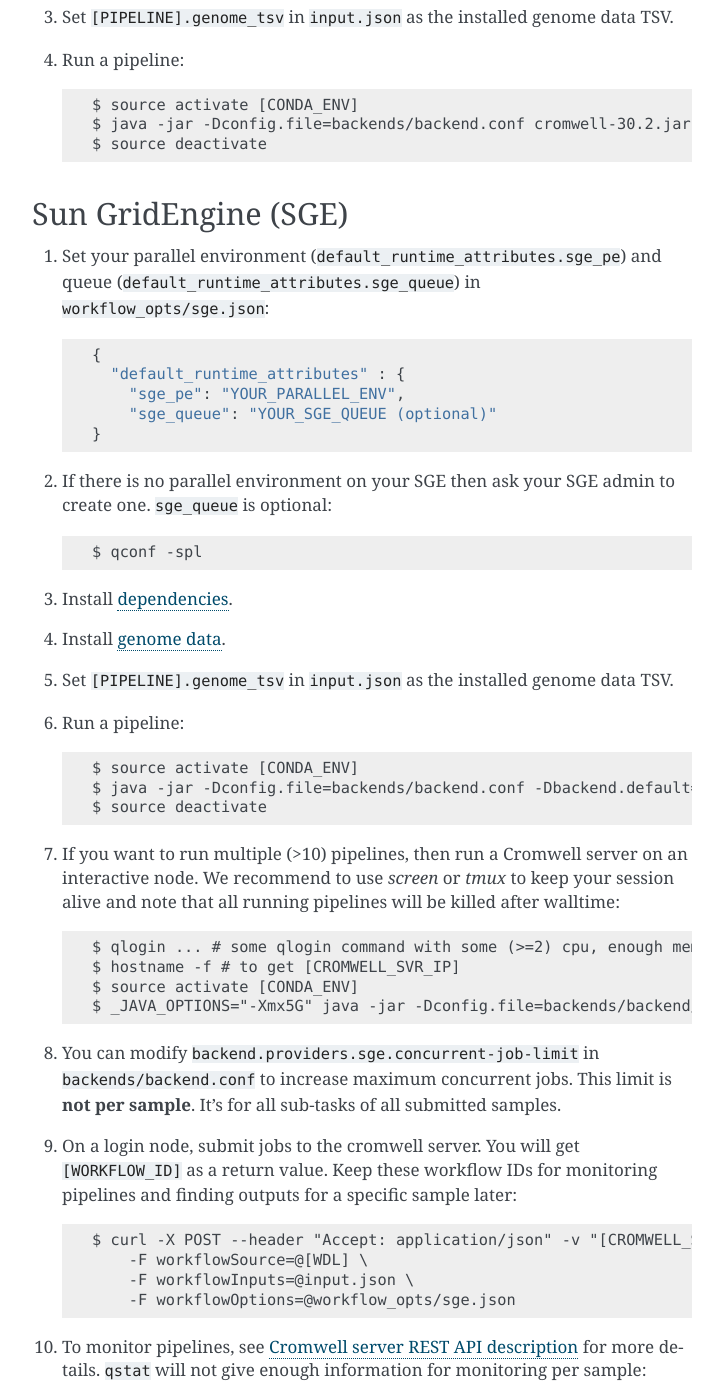
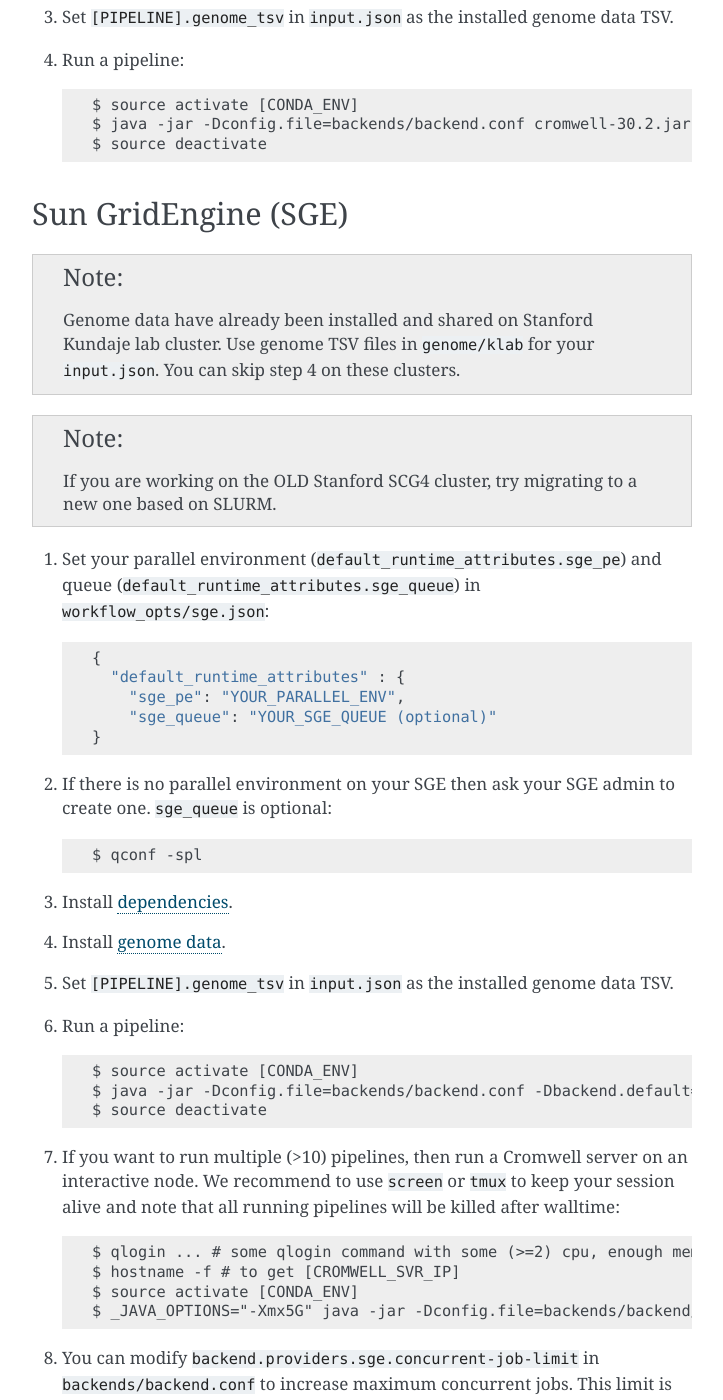
Before and after one commit to ENCODE-DCC/wdl-pipelines, a Sphinx documentation site: the page built from docs/install.rst, in a window 1280 px wide and 1400 px high, scrolled down 3765 px. Shown: the whole window, without its empty margins (388-1111 px from the left). Built offline with Sphinx 7.4.7, drawn with Linux system fonts in a browser that asks for light colours; some of the changed text lies outside the part shown.

Commit message:
fix typo

```diff
--- a/docs/install.rst
+++ b/docs/install.rst
@@ -129,6 +129,10 @@ Local computer without ``Docker``
 
 Sun GridEngine (SGE)
 --------------------
+.. note:: Genome data have already been installed and shared on Stanford Kundaje lab cluster. Use genome TSV files in ``genome/klab`` for your ``input.json``. You can skip step 4 on these clusters.
+
+.. note:: If you are working on the OLD Stanford SCG4 cluster, try migrating to a new one based on SLURM.
+
 #. Set your parallel environment (``default_runtime_attributes.sge_pe``) and queue (``default_runtime_attributes.sge_queue``) in ``workflow_opts/sge.json``::
 
     {
@@ -150,7 +154,7 @@ Sun GridEngine (SGE)
     $ java -jar -Dconfig.file=backends/backend.conf -Dbackend.default=sge cromwell-30.2.jar run [WDL] -i input.json -o workflow_opts/sge.json
     $ source deactivate
 
-#. If you want to run multiple (>10) pipelines, then run a Cromwell server on an interactive node. We recommend to use `screen` or `tmux` to keep your session alive and note that all running pipelines will be killed after walltime::
+#. If you want to run multiple (>10) pipelines, then run a Cromwell server on an interactive node. We recommend to use ``screen`` or ``tmux`` to keep your session alive and note that all running pipelines will be killed after walltime::
 
 	$ qlogin ... # some qlogin command with some (>=2) cpu, enough memory (>=5G) and long walltime (>=2day)
 	$ hostname -f # to get [CROMWELL_SVR_IP]
```
Also changed, not shown: other parts of docs/install.rst (+1 -1 lines), README.md (+1 -4 lines).
